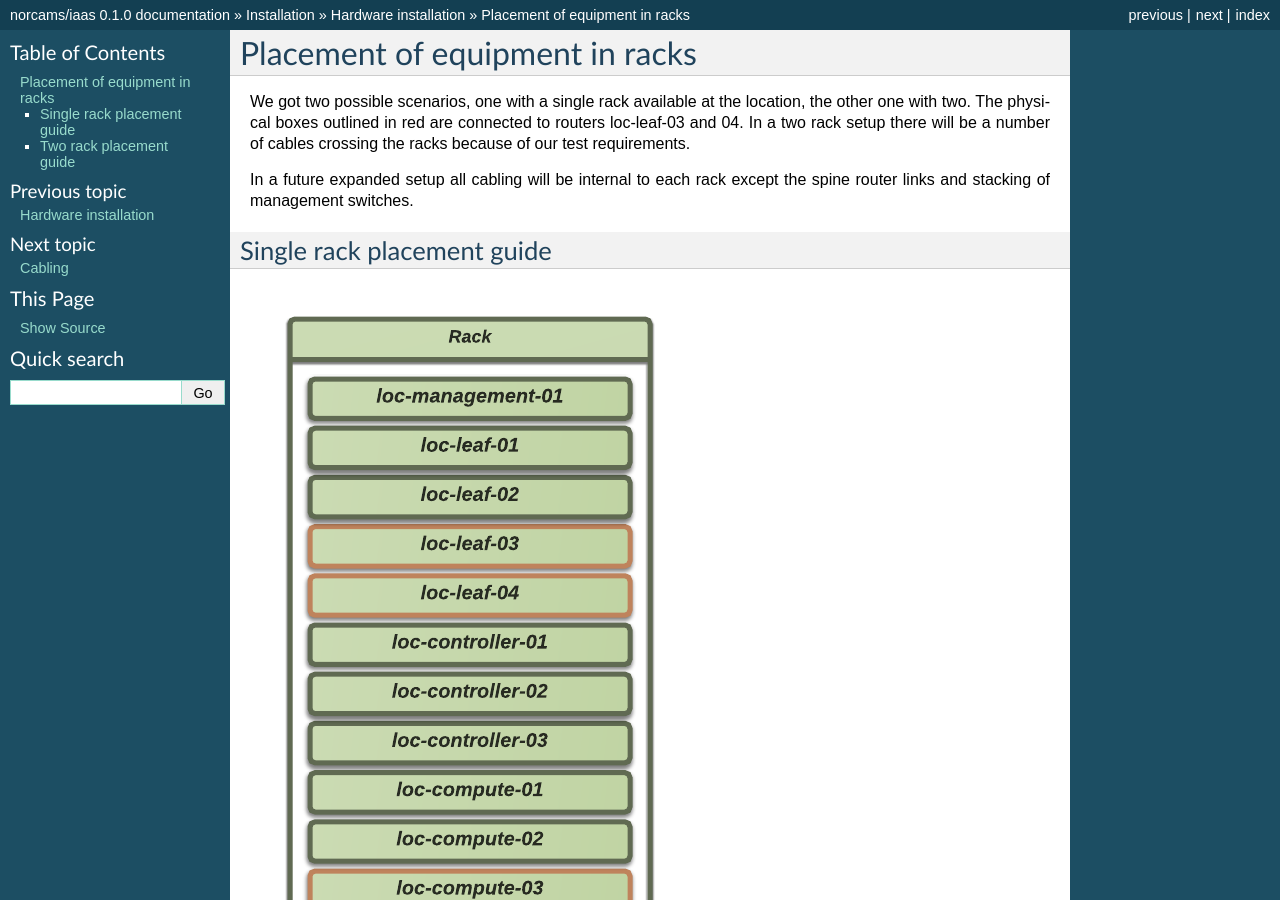
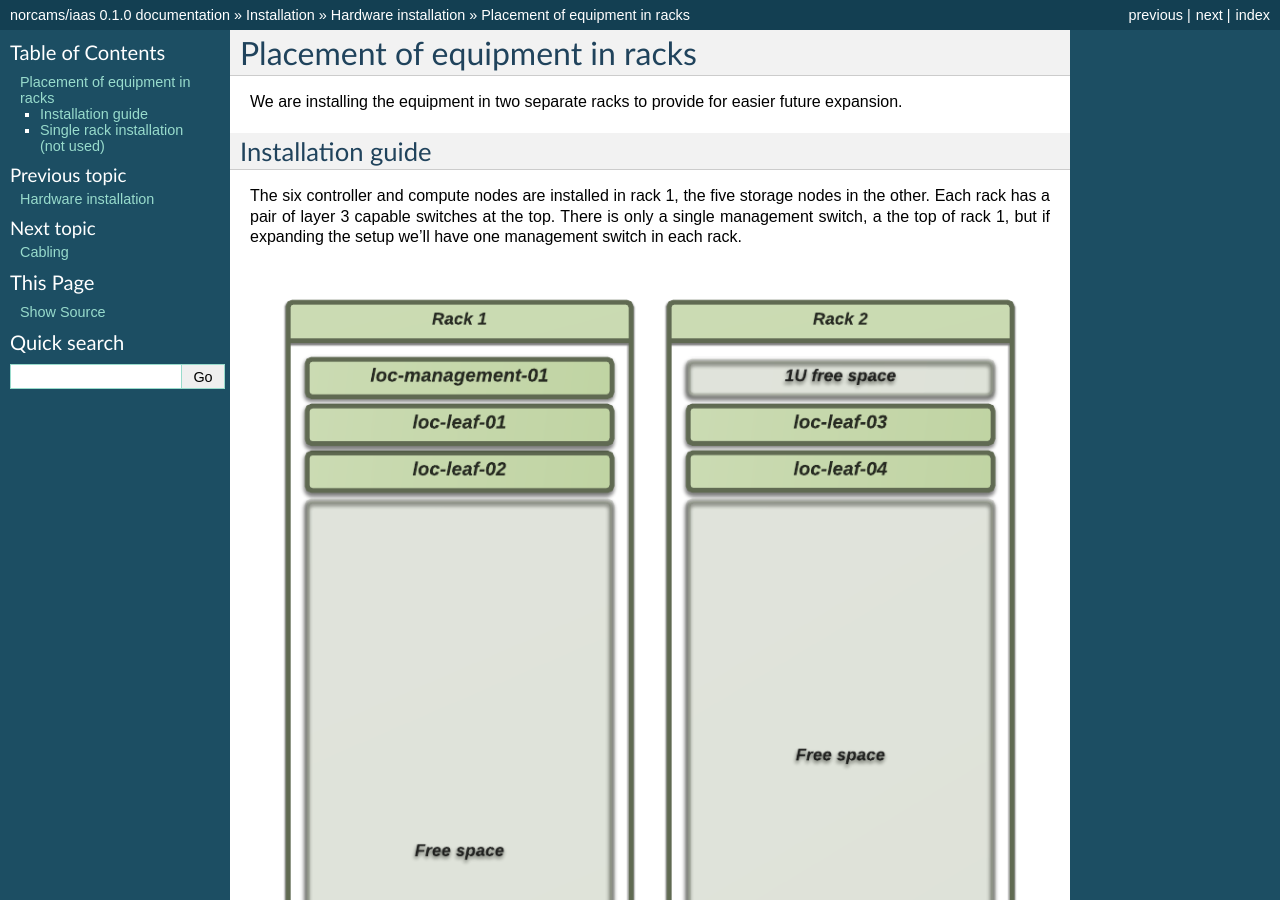
Before and after one commit to norcams/iaas, a Sphinx documentation site: the page built from docs/installation/rack_placement.rst, in a window 1280 px wide and 900 px high. Built offline with Sphinx 7.4.7, drawn with Linux system fonts in a browser that asks for light colours; some of the changed text lies outside the part shown.

Commit message:
Updated rack placement text and images

```diff
--- a/docs/installation/rack_placement.rst
+++ b/docs/installation/rack_placement.rst
@@ -1,20 +1,27 @@
 Placement of equipment in racks
 ===============================
 
-We got two possible scenarios, one with a single rack available at the
-location, the other one with two. The physical boxes outlined in red are
-connected to routers loc-leaf-03 and 04. In a two rack setup there will be a
-number of cables crossing the racks because of our test requirements.
+We are installing the equipment in two separate racks to provide for easier
+future expansion.
 
-In a future expanded setup all cabling will be internal to each rack except the
-spine router links and stacking of management switches.
+Installation guide
+------------------
 
-Single rack placement guide
----------------------------
+The six controller and compute nodes are installed in rack 1, the five storage
+nodes in the other. Each rack has a pair of layer 3 capable switches at the
+top. There is only a single management switch, a the top of rack 1, but if
+expanding the setup we'll have one management switch in each rack.
+
+.. image:: images/rack_two.png
+
+
+Single rack installation (not used)
+-----------------------------------
+
+We also documented an optional single rack installation setup. In this setup
+the physical boxes outlined in red are connected to routers loc-leaf-03 and 04.
+
+We decided not to use this setup because all the sites got enough space for two
+racks.
 
 .. image:: images/rack_single.png
-
-Two rack placement guide
-------------------------
-
-.. image:: images/rack_two.png
```
Also changed, not shown: docs/installation/images/rack_single.png, docs/installation/images/rack_two.png.
